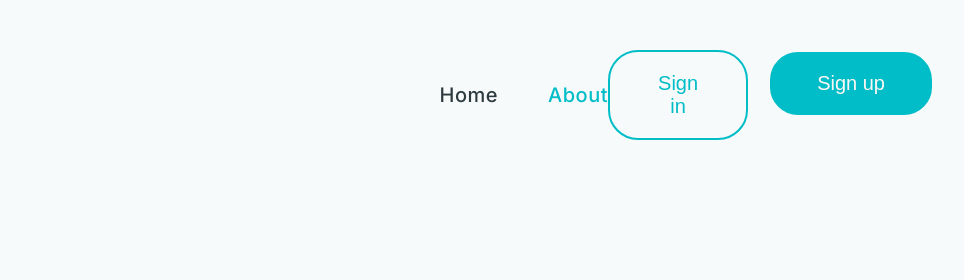
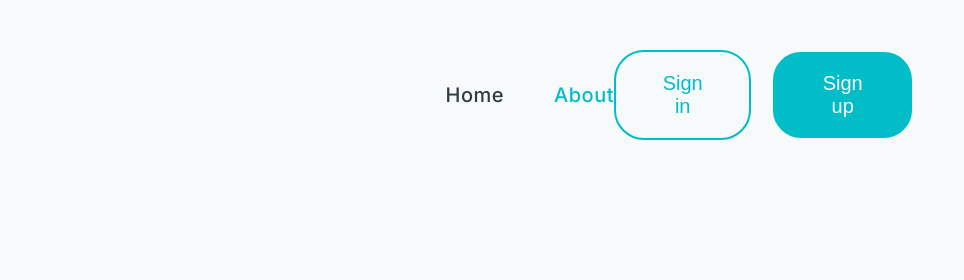
Before and after one commit to Build-Week-Water-My-Plants1/UI, a plain HTML site: page index.html in a window 1280 px wide. Shown: the top 280 px of the page, 316-1280 px from the left. Drawn offline with Linux system fonts and the light colour scheme; a web font is replaced by a local one.

Commit message:
fixed nav

```diff
--- a/less/index.less
+++ b/less/index.less
@@ -51,6 +51,7 @@ ul {
     display: flex;
     justify-content: space-between;
     list-style: none;
+    flex-grow: 1;
 }
 
 h1 {
@@ -123,12 +124,9 @@ header {
                 display: flex;
                 justify-content: flex-end;
                 width: 50%;
-                // margin-left: 3rem;
+                max-width: 300px;
                 a {
                     text-decoration: none;
-                    button {
-                        width: 100%;
-                    }
                 }
             }
         }
@@ -159,6 +157,12 @@ header {
         }
     }
 }
+
+//Header - media query
+@media (max-width: 500px) {
+
+}
+
 //Main content
 main {
     //How to use the app section
```
Also changed, not shown: css/index.css, 1 other file.
